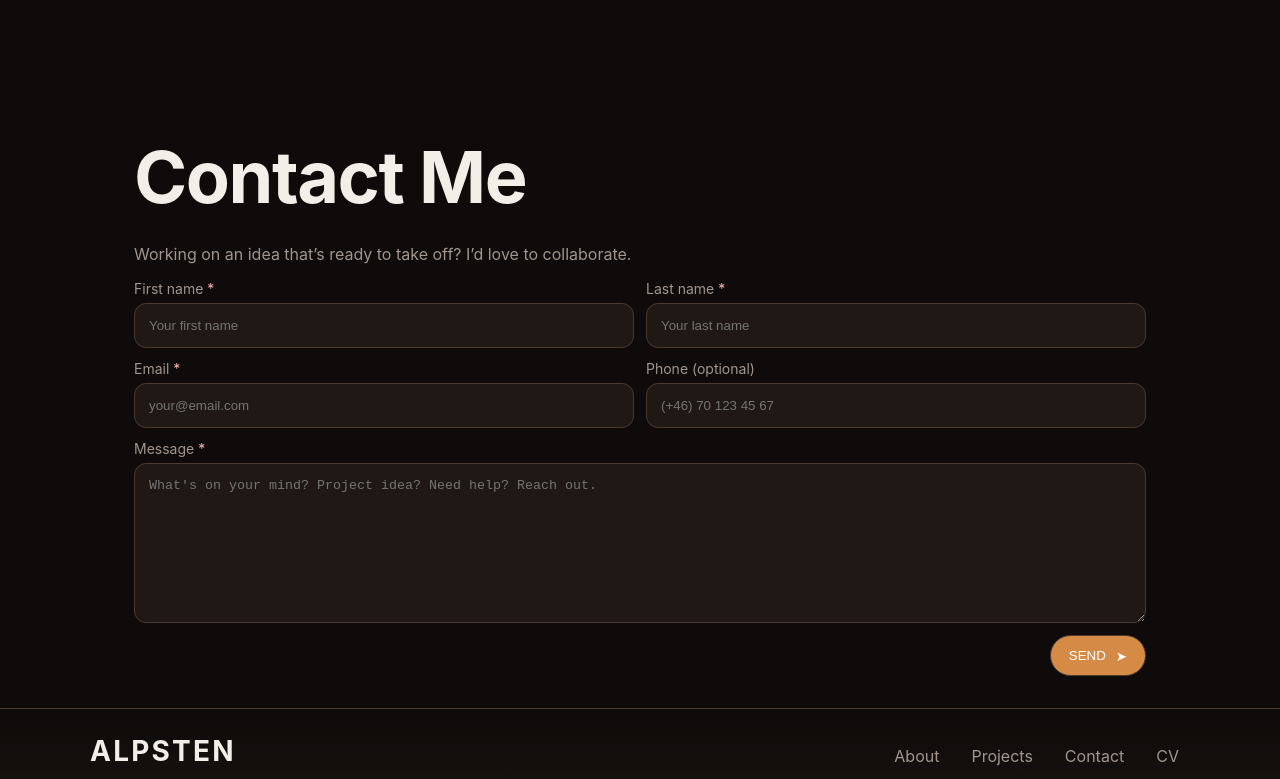
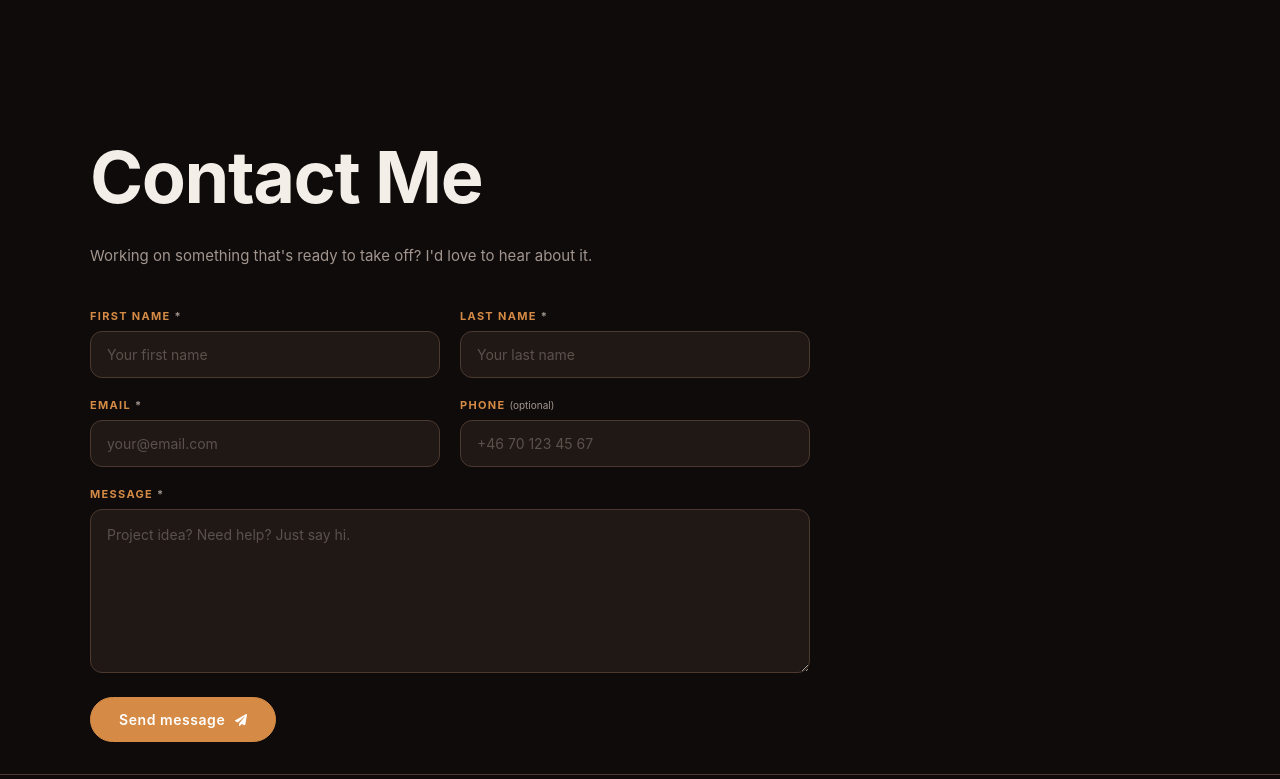
Before and after one commit to alpsten/web-portfolio-react-frontend, a React (Vite) app: page / in a window 1280 px wide. Shown: the part 4980-5759 px from the top of the page. Built offline with nearby package versions, Linux system fonts and the light colour scheme.

Commit message:
feat(contact): redesign contact form to match site design language

```diff
--- a/src/components/ContactForm.tsx
+++ b/src/components/ContactForm.tsx
@@ -1,74 +1,160 @@
-import { useState } from "react";
+import { useState, useRef, useEffect } from "react";
+import { useInView, useReducedMotion } from "framer-motion";
+import gsap from "gsap";
+import { FaPaperPlane } from "react-icons/fa";
+import AnimatedHeading from "./AnimatedHeading";
+import { useIsLoopCopy } from "../context/LoopCopy";
 
 export default function ContactForm() {
     const [submitted, setSubmitted] = useState(false);
+    const [error, setError]         = useState<string | null>(null);
+
+    const containerRef = useRef<HTMLDivElement>(null);
+    const played       = useRef(false);
+    const reduced      = useReducedMotion();
+    const isLoopCopy   = useIsLoopCopy();
+    const inView       = useInView(containerRef, { once: true, amount: 0.15 });
+
+    useEffect(() => {
+        if (!inView || reduced || isLoopCopy || played.current || !containerRef.current) return;
+        played.current = true;
+
+        const fields  = containerRef.current.querySelectorAll<HTMLElement>(".contact__field");
+        const actions = containerRef.current.querySelector<HTMLElement>(".contact__actions");
+
+        gsap.from(fields, {
+            y: 16,
+            opacity: 0,
+            duration: 0.4,
+            stagger: 0.07,
+            ease: "power2.out",
+            delay: 0.2,
+        });
+        if (actions) {
+            gsap.from(actions, {
+                y: 10,
+                opacity: 0,
+                duration: 0.4,
+                ease: "power2.out",
+                delay: 0.2 + fields.length * 0.07,
+            });
+        }
+    }, [inView, reduced, isLoopCopy]);
 
     async function onSubmit(e: React.FormEvent<HTMLFormElement>) {
         e.preventDefault();
+        setError(null);
         const form = e.currentTarget;
-
         if (!form.reportValidity()) return;
 
-        const data = new FormData(form);
-        const payload = Object.fromEntries(data.entries());
+        const payload = Object.fromEntries(new FormData(form).entries());
 
         try {
             const base = import.meta.env.VITE_API_BASE ?? "http://localhost:8080";
-            const res = await fetch(`${base}/api/contact`, {
-                method: "POST",
+            const res  = await fetch(`${base}/api/contact`, {
+                method:  "POST",
                 headers: { "Content-Type": "application/json" },
-                body: JSON.stringify(payload),
+                body:    JSON.stringify(payload),
             });
-
             if (!res.ok) throw new Error(`HTTP ${res.status}`);
-
             form.reset();
             setSubmitted(true);
-        } catch (err) {
-            alert("Could not send message. Please try again later.");
+        } catch {
+            setError("Could not send message. Please try again later.");
         }
     }
 
     return (
-        <section id="contact" className="container contact">
-            <h2>Contact Me</h2>
-            <p className="muted">Working on an idea that’s ready to take off? I’d love to collaborate.</p>
+        <section id="contact" className="contact">
+            <AnimatedHeading text="Contact Me" />
+            <p className="contact__sub muted">
+                Working on something that's ready to take off? I'd love to hear about it.
+            </p>
 
             {submitted ? (
-                <div className="success">Perfect. I'll get in touch as fast as I can.</div>
+                <div className="contact__success">
+                    <span className="contact__success-icon" aria-hidden="true">✓</span>
+                    Perfect. I'll get in touch as fast as I can.
+                </div>
             ) : (
+                <div ref={containerRef}>
                     <form className="contact__form" onSubmit={onSubmit} noValidate>
-                    <div className="grid-2">
-                        <div className="field">
-                            <label className="label" htmlFor="firstName">First name <span className="req">*</span></label>
-                            <input className="form__input" id="firstName" name="firstName" autoComplete="given-name" placeholder="Your first name" required />
+                        <div className="contact__row">
+                            <div className="contact__field">
+                                <label className="contact__label" htmlFor="firstName">
+                                    First name <span className="contact__req">*</span>
+                                </label>
+                                <input
+                                    className="contact__input"
+                                    id="firstName" name="firstName"
+                                    autoComplete="given-name"
+                                    placeholder="Your first name"
+                                    required
+                                />
                             </div>
-                        <div className="field">
-                            <label className="label" htmlFor="lastName">Last name <span className="req">*</span></label>
-                            <input className="form__input" id="lastName" name="lastName" autoComplete="family-name" placeholder="Your last name" required />
+                            <div className="contact__field">
+                                <label className="contact__label" htmlFor="lastName">
+                                    Last name <span className="contact__req">*</span>
+                                </label>
+                                <input
+                                    className="contact__input"
+                                    id="lastName" name="lastName"
+                                    autoComplete="family-name"
+                                    placeholder="Your last name"
+                                    required
+                                />
                             </div>
                         </div>
 
-                    <div className="grid-2">
-                        <div className="field">
-                            <label className="label" htmlFor="email">Email <span className="req">*</span></label>
-                            <input className="form__input" id="email" name="email" type="email" autoComplete="email" placeholder="your@email.com" required />
+                        <div className="contact__row">
+                            <div className="contact__field">
+                                <label className="contact__label" htmlFor="email">
+                                    Email <span className="contact__req">*</span>
+                                </label>
+                                <input
+                                    className="contact__input"
+                                    id="email" name="email"
+                                    type="email" autoComplete="email"
+                                    placeholder="your@email.com"
+                                    required
+                                />
                             </div>
-                        <div className="field">
-                            <label className="label" htmlFor="phone">Phone (optional)</label>
-                            <input className="form__input" id="phoneNumber" name="phoneNumber" type="tel" autoComplete="tel" placeholder="(+46) 70 123 45 67" />
+                            <div className="contact__field">
+                                <label className="contact__label" htmlFor="phoneNumber">
+                                    Phone <span className="contact__opt">(optional)</span>
+                                </label>
+                                <input
+                                    className="contact__input"
+                                    id="phoneNumber" name="phoneNumber"
+                                    type="tel" autoComplete="tel"
+                                    placeholder="+46 70 123 45 67"
+                                />
                             </div>
                         </div>
 
-                    <div className="field">
-                        <label className="label" htmlFor="message">Message <span className="req">*</span></label>
-                        <textarea className="form__textarea" id="message" name="message" rows={8} placeholder="What's on your mind? Project idea? Need help? Reach out." required />
+                        <div className="contact__field">
+                            <label className="contact__label" htmlFor="message">
+                                Message <span className="contact__req">*</span>
+                            </label>
+                            <textarea
+                                className="contact__input contact__textarea"
+                                id="message" name="message"
+                                rows={6}
+                                placeholder="Project idea? Need help? Just say hi."
+                                required
+                            />
                         </div>
 
-                    <div className="actions">
-                        <button className="btn" type="submit" aria-label="Send message">SEND <span className="arrow" aria-hidden>➤</span></button>
+                        {error && <p className="contact__error">{error}</p>}
+
+                        <div className="contact__actions">
+                            <button className="contact__submit" type="submit">
+                                Send message
+                                <FaPaperPlane className="contact__submit-icon" aria-hidden="true" />
+                            </button>
                         </div>
                     </form>
+                </div>
             )}
         </section>
     );
--- a/src/styles/Contact.scss
+++ b/src/styles/Contact.scss
@@ -1,100 +1,154 @@
-
 .contact {
-  form {
-    display:grid;
-    gap:12px;
-    margin-top:6px
+  &__sub {
+    max-width: 520px;
+    line-height: 1.65;
+    font-size: 15px;
+    margin: 0 0 40px;
   }
 
-  .grid-2 {
-    display:grid;
-    gap:12px
+  &__form {
+    display: flex;
+    flex-direction: column;
+    gap: 20px;
+    max-width: 720px;
   }
 
-  @media (min-width:768px) {
-    .grid-2 {
-      grid-template-columns:1fr 1fr
+  &__row {
+    display: grid;
+    grid-template-columns: 1fr 1fr;
+    gap: 20px;
+
+    @media (max-width: 600px) {
+      grid-template-columns: 1fr;
     }
   }
 
-  .field {
-    display:flex;
-    flex-direction:column;
-    gap:6px
+  &__field {
+    display: flex;
+    flex-direction: column;
+    gap: 8px;
   }
 
-  .label {
-    font-size:14px;
-    color:var(--muted)
+  &__label {
+    font-family: 'Inter', sans-serif;
+    font-size: 11px;
+    letter-spacing: 0.12em;
+    text-transform: uppercase;
+    color: var(--a);
+    font-weight: 700;
   }
 
-  .req {
-    color:#ffb3b3
+  &__req {
+    letter-spacing: 0;
+    color: var(--muted);
   }
 
-  input,textarea {
-    width:100%;
-    background:var(--card);
-    border:1px solid var(--border);
-    color:var(--text);
-    padding:14px;
-    border-radius:12px;
-    outline:none
+  &__opt {
+    text-transform: none;
+    letter-spacing: 0;
+    font-weight: 400;
+    color: var(--muted);
+    font-size: 10px;
   }
 
-  input:focus,textarea:focus {
-    box-shadow:var(--ring);
-    border-color:transparent
-  }
-  textarea {
-    min-height:160px;
-    resize:vertical
+  &__input {
+    width: 100%;
+    background: var(--card);
+    border: 1px solid var(--border);
+    color: var(--text);
+    padding: 14px 16px;
+    border-radius: 12px;
+    outline: none;
+    font-family: 'Inter', sans-serif;
+    font-size: 14px;
+    transition: border-color 0.2s, box-shadow 0.2s;
+
+    &::placeholder {
+      color: color-mix(in srgb, var(--muted) 45%, transparent);
+    }
+
+    &:focus {
+      border-color: var(--a);
+      box-shadow: 0 0 0 3px color-mix(in srgb, var(--a) 18%, transparent);
+    }
   }
 
-  .has-error input,.has-error textarea {
-    border-color:#ff6b6b
+  &__textarea {
+    min-height: 140px;
+    resize: vertical;
+    line-height: 1.6;
   }
 
-  .error {
-    color:#ff9d9d;
-    font-size:12px
+  &__error {
+    color: #ff9d9d;
+    font-size: 13px;
+    margin: 0;
   }
 
-  .actions {
-    display:flex;
-    justify-content:flex-end
+  &__actions {
+    display: flex;
+    justify-content: flex-start;
+    margin-top: 4px;
   }
 
-  .btn {
-    display:inline-flex;
-    align-items:center;
-    gap:10px;
-    padding:12px 18px;
-    border-radius:999px;
-    border:1px solid var(--border);
-    background:var(--a);
-    color:#fff;
-    cursor:pointer
+  &__submit {
+    display: inline-flex;
+    align-items: center;
+    gap: 10px;
+    padding: 13px 28px;
+    border-radius: 999px;
+    border: 1px solid var(--a);
+    background: var(--a);
+    color: #fff;
+    font-family: 'Inter', sans-serif;
+    font-size: 14px;
+    font-weight: 600;
+    letter-spacing: 0.04em;
+    cursor: pointer;
+    transition: background 0.2s, border-color 0.2s, transform 0.2s, box-shadow 0.2s;
+
+    &:hover {
+      background: var(--accent-deep);
+      border-color: var(--accent-deep);
+      transform: translateY(-2px);
+      box-shadow: 0 8px 24px color-mix(in srgb, var(--a) 22%, transparent);
+    }
   }
 
-  .btn:hover {
-    background:var(--accent-deep)
+  &__submit-icon {
+    font-size: 12px;
+    transition: transform 0.2s;
   }
 
-  .arrow {
-    display:inline-block;
-    transform:translateY(1px)
+  &__submit:hover &__submit-icon {
+    transform: translateX(3px) translateY(-1px);
   }
 
-  .success {
-    display:inline-block;
+  &__success {
+    display: flex;
+    align-items: center;
+    gap: 14px;
     max-width: min(65ch, 100%);
-    padding:0.9rem 1.2rem;
-    margin-top:1rem;
-    border-radius:0.9rem;
-    background:var(--accent-deep);
-    border:1px solid var(--a);
-    color:white;
-    box-shadow:0 0 0 1px color-mix(in srgb, var(--a) 12%, transparent) inset;
+    padding: 1.1rem 1.4rem;
+    border-radius: 14px;
+    background: color-mix(in srgb, var(--accent-deep) 65%, transparent);
+    border: 1px solid color-mix(in srgb, var(--a) 50%, transparent);
+    color: var(--text);
+    font-size: 15px;
+    line-height: 1.5;
+  }
+
+  &__success-icon {
+    display: inline-flex;
+    align-items: center;
+    justify-content: center;
+    width: 28px;
+    height: 28px;
+    border-radius: 999px;
+    background: var(--a);
+    color: #fff;
+    font-size: 13px;
+    font-weight: 700;
+    flex-shrink: 0;
   }
 }
```
Lines whose indentation alone changed are shown as unchanged.
